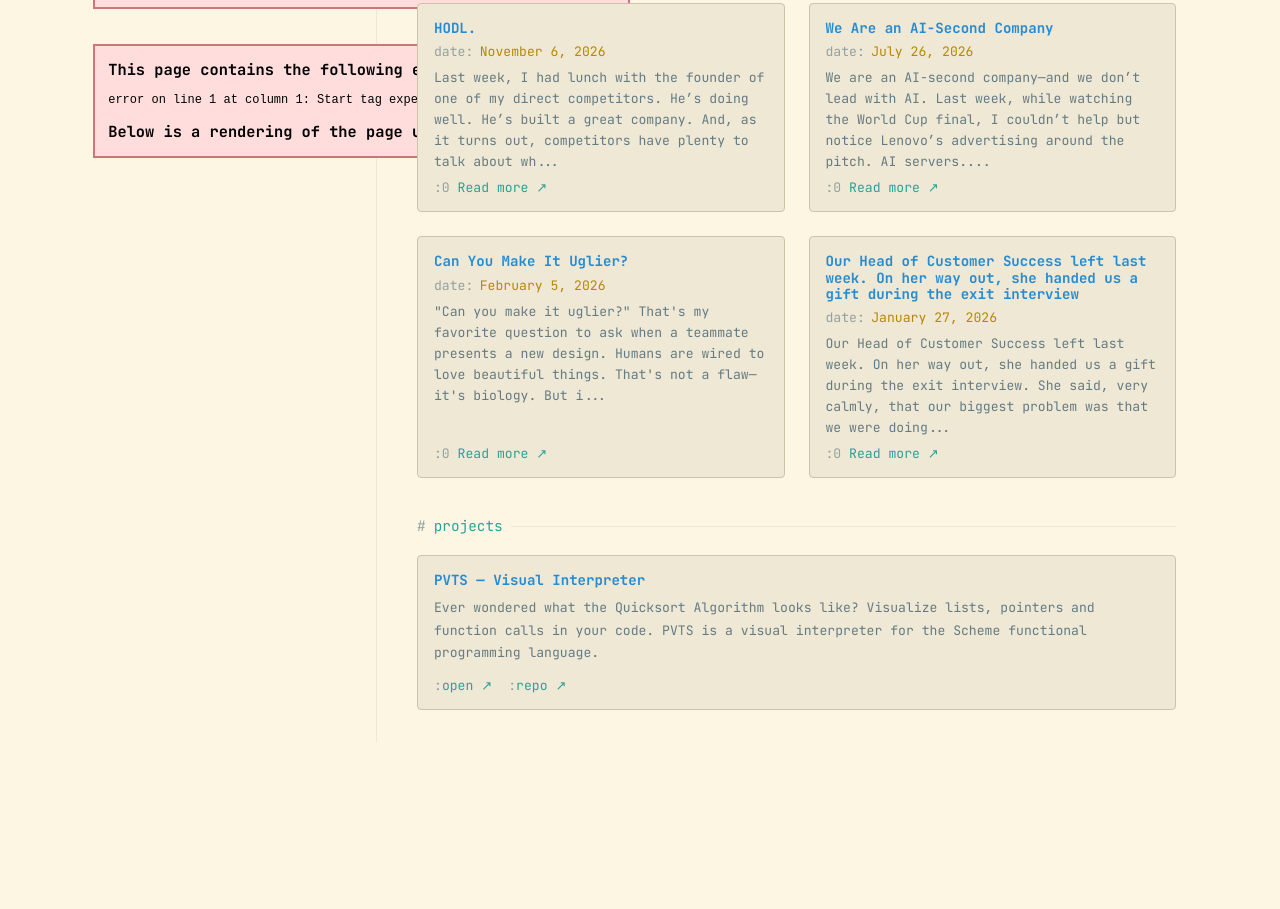
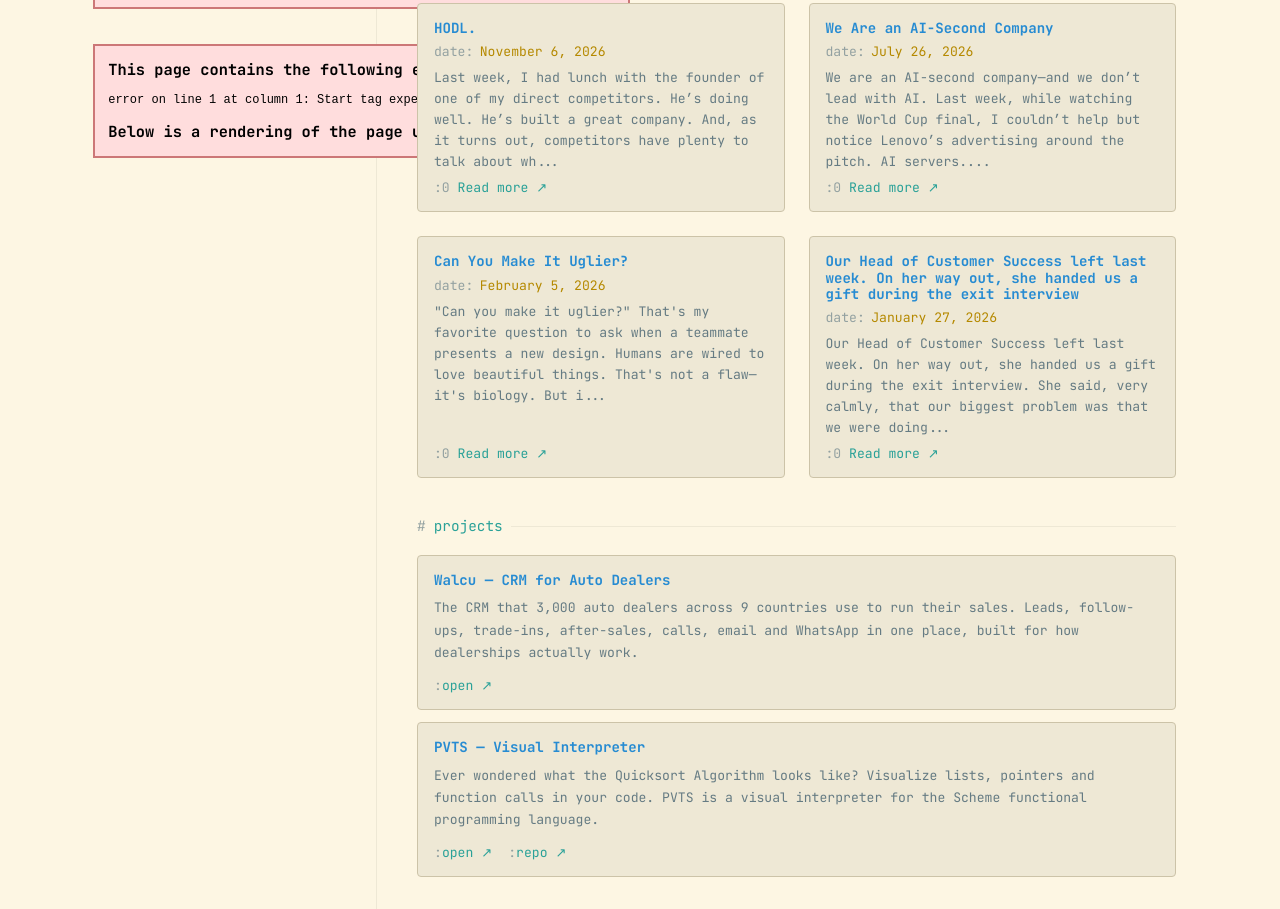
Before and after one commit to davidpilo/davidpilo.github.io, an Astro site: page / in a window 1280 px wide. Shown: the part 416-1325 px from the top of the page. Before the commit the page ends 1158 px from the top, so only its background shows below. Built offline with nearby package versions, Linux system fonts and the light colour scheme; Astro itself is replaced by a stand-in of ours.

Commit message:
Add Walcu to projects; make project repo link optional
Co-Authored-By: Claude Opus 5.5 <noreply@anthropic.com>
Claude-Session: https://claude.ai/code/session_01WsN8dint6ZUqRoxw6DroFa

```diff
--- a/src/components/ProjectCard.astro
+++ b/src/components/ProjectCard.astro
@@ -2,7 +2,7 @@
 interface Props {
   description: string;
   href: string;
-  repo: string;
+  repo?: string;
   title: string;
 }
 
@@ -16,9 +16,11 @@ const { description, href, repo, title } = Astro.props;
     <a class="project-link" href={href}>
       <span class="link-prefix">:</span>open ↗
     </a>
-    <a class="project-link" href={repo}>
-      <span class="link-prefix">:</span>repo ↗
-    </a>
+    {repo && (
+      <a class="project-link" href={repo}>
+        <span class="link-prefix">:</span>repo ↗
+      </a>
+    )}
   </div>
 </article>
 
--- a/src/pages/index.astro
+++ b/src/pages/index.astro
@@ -11,6 +11,11 @@ import ProjectCard from '../components/ProjectCard.astro';
 const PAGE_BLOG = '/blog';
 
 const projects = [
+  {
+    title: 'Walcu — CRM for Auto Dealers',
+    description: 'The CRM that 3,000 auto dealers across 9 countries use to run their sales. Leads, follow-ups, trade-ins, after-sales, calls, email and WhatsApp in one place, built for how dealerships actually work.',
+    href: 'https://walcu.com',
+  },
   {
     title: 'PVTS — Visual Interpreter',
     description: 'Ever wondered what the Quicksort Algorithm looks like? Visualize lists, pointers and function calls in your code. PVTS is a visual interpreter for the Scheme functional programming language.',
```
